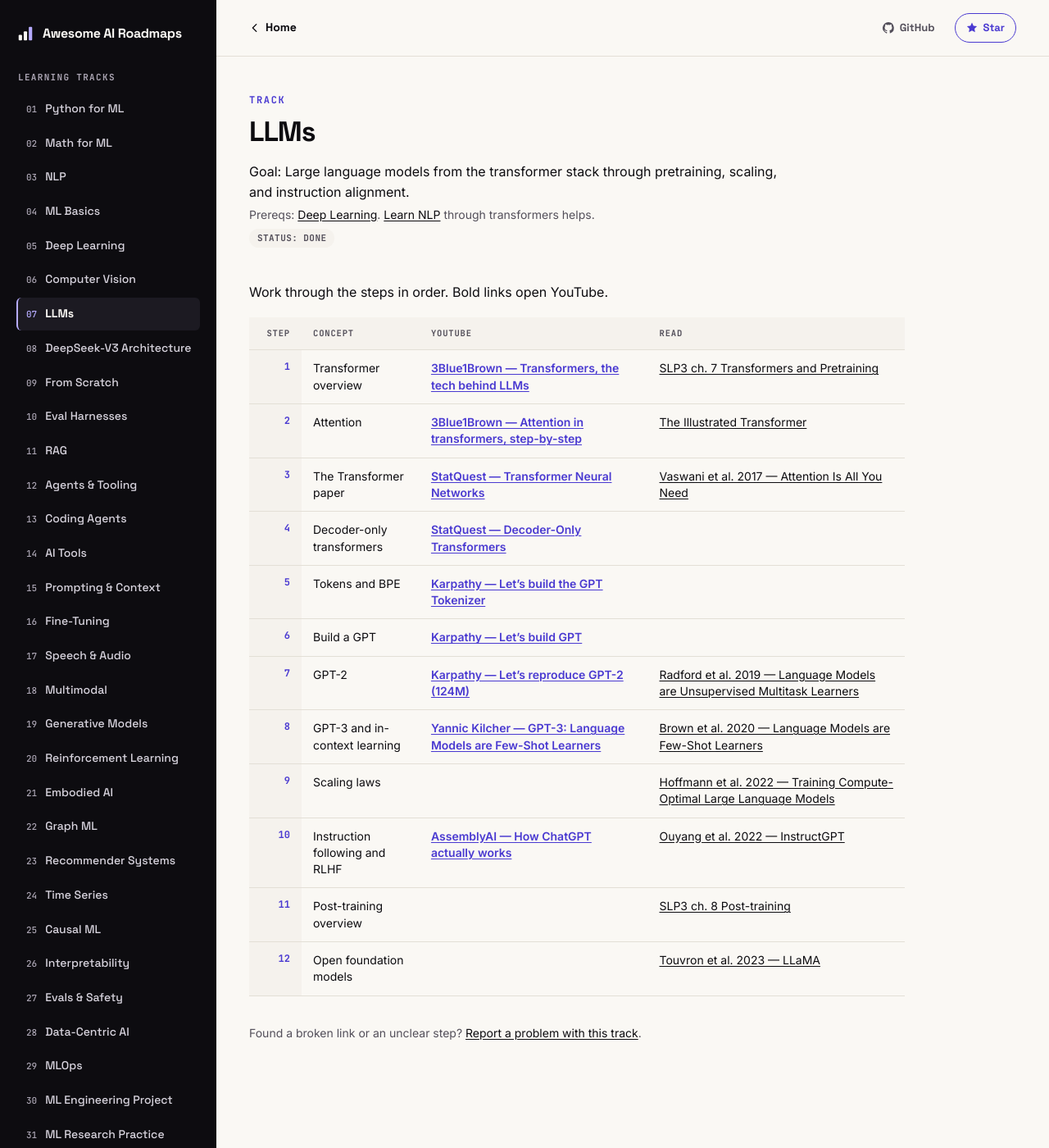
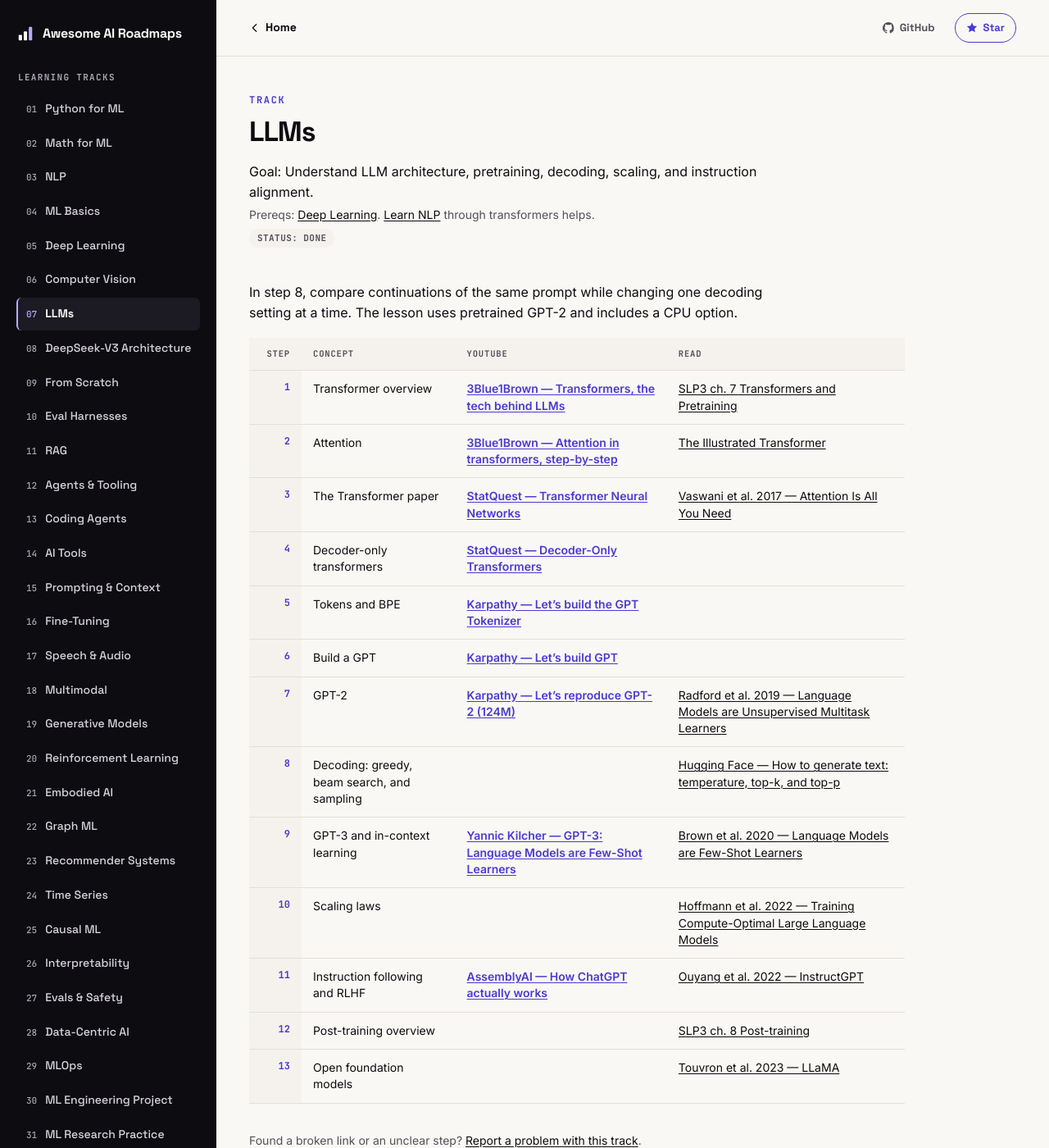
Before and after one commit to GruheshKurra/awesome-ai-roadmaps, a Jekyll site: the page built from tracks/llms/README.md, in a window 1280 px wide and 1400 px high. Shown: the whole window at 82% size. Built offline with Jekyll 4.4.1, drawn with Linux system fonts in a browser that asks for light colours; our own code applies the rules of GitHub Pages for plain Markdown files.

Commit message:
Refresh learning resources and roadmap discovery

```diff
--- a/_config.yml
+++ b/_config.yml
@@ -73,7 +73,7 @@
   - scope:
       path: tracks/llms
     values:
-      description: "LLMs roadmap: Transformers, GPT family, scaling, RLHF. Free videos, papers, and chapters in learning order."
+      description: "LLMs roadmap: Transformers, GPT, decoding, sampling, scaling, RLHF. Free videos, papers, and chapters in learning order."
   - scope:
       path: tracks/build-deepseek-v3
     values:
--- a/tracks/llms/README.md
+++ b/tracks/llms/README.md
@@ -1,12 +1,12 @@
 # LLMs
 
-Goal: Large language models from the transformer stack through pretraining, scaling, and instruction alignment.
+Goal: Understand LLM architecture, pretraining, decoding, scaling, and instruction alignment.
 
 Prereqs: [Deep Learning](../deep-learning/). [Learn NLP](../nlp/) through transformers helps.
 
 Status: done
 
-Work through the steps in order. Bold links open YouTube.
+In step 8, compare continuations of the same prompt while changing one decoding setting at a time. The lesson uses pretrained GPT-2 and includes a CPU option.
 
 | Step | Concept | **YouTube** | Read |
 | ---: | --- | --- | --- |
@@ -17,8 +17,9 @@
 | 5 | Tokens and BPE | **[Karpathy — Let's build the GPT Tokenizer](https://www.youtube.com/watch?v=zduSFxRajkE)** | |
 | 6 | Build a GPT | **[Karpathy — Let's build GPT](https://www.youtube.com/watch?v=kCc8FmEb1nY)** | |
 | 7 | GPT-2 | **[Karpathy — Let's reproduce GPT-2 (124M)](https://www.youtube.com/watch?v=l8pRSuU81PU)** | [Radford et al. 2019 — Language Models are Unsupervised Multitask Learners](https://cdn.openai.com/better-language-models/language_models_are_unsupervised_multitask_learners.pdf) |
-| 8 | GPT-3 and in-context learning | **[Yannic Kilcher — GPT-3: Language Models are Few-Shot Learners](https://www.youtube.com/watch?v=SY5PvZrJhLE)** | [Brown et al. 2020 — Language Models are Few-Shot Learners](https://arxiv.org/abs/2005.14165) |
-| 9 | Scaling laws | | [Hoffmann et al. 2022 — Training Compute-Optimal Large Language Models](https://arxiv.org/abs/2203.15556) |
-| 10 | Instruction following and RLHF | **[AssemblyAI — How ChatGPT actually works](https://www.youtube.com/watch?v=x_bw_IHjCWU)** | [Ouyang et al. 2022 — InstructGPT](https://arxiv.org/abs/2203.02155) |
-| 11 | Post-training overview | | [SLP3 ch. 8 Post-training](https://web.stanford.edu/~jurafsky/slp3/8.pdf) |
-| 12 | Open foundation models | | [Touvron et al. 2023 — LLaMA](https://arxiv.org/abs/2302.13971) |
+| 8 | Decoding: greedy, beam search, and sampling | | [Hugging Face — How to generate text: temperature, top-k, and top-p](https://huggingface.co/blog/how-to-generate) |
+| 9 | GPT-3 and in-context learning | **[Yannic Kilcher — GPT-3: Language Models are Few-Shot Learners](https://www.youtube.com/watch?v=SY5PvZrJhLE)** | [Brown et al. 2020 — Language Models are Few-Shot Learners](https://arxiv.org/abs/2005.14165) |
+| 10 | Scaling laws | | [Hoffmann et al. 2022 — Training Compute-Optimal Large Language Models](https://arxiv.org/abs/2203.15556) |
+| 11 | Instruction following and RLHF | **[AssemblyAI — How ChatGPT actually works](https://www.youtube.com/watch?v=x_bw_IHjCWU)** | [Ouyang et al. 2022 — InstructGPT](https://arxiv.org/abs/2203.02155) |
+| 12 | Post-training overview | | [SLP3 ch. 8 Post-training](https://web.stanford.edu/~jurafsky/slp3/8.pdf) |
+| 13 | Open foundation models | | [Touvron et al. 2023 — LLaMA](https://arxiv.org/abs/2302.13971) |
```
Also changed, not shown: README.md (+2 -2 lines).
